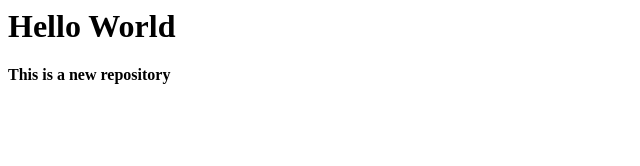
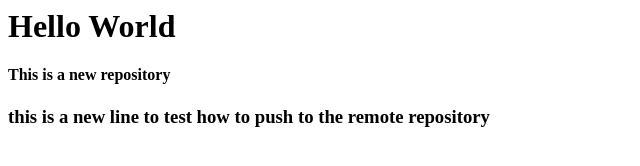
Before and after one commit to SaneethBanik/Testing_Git, a plain HTML site: page index.html in a window 1280 px wide. Shown: the whole page, without its empty margins (0-640 px from the left). Drawn offline with Linux system fonts and the light colour scheme.

Commit message:
there is a new line added in the file

```diff
--- a/index.html
+++ b/index.html
@@ -1,2 +1,3 @@
 <h1> Hello World </h1>
 <h4> This is a new repository</h4>
+<h3> this is a new line to test how to push to the remote repository </h3>
```
